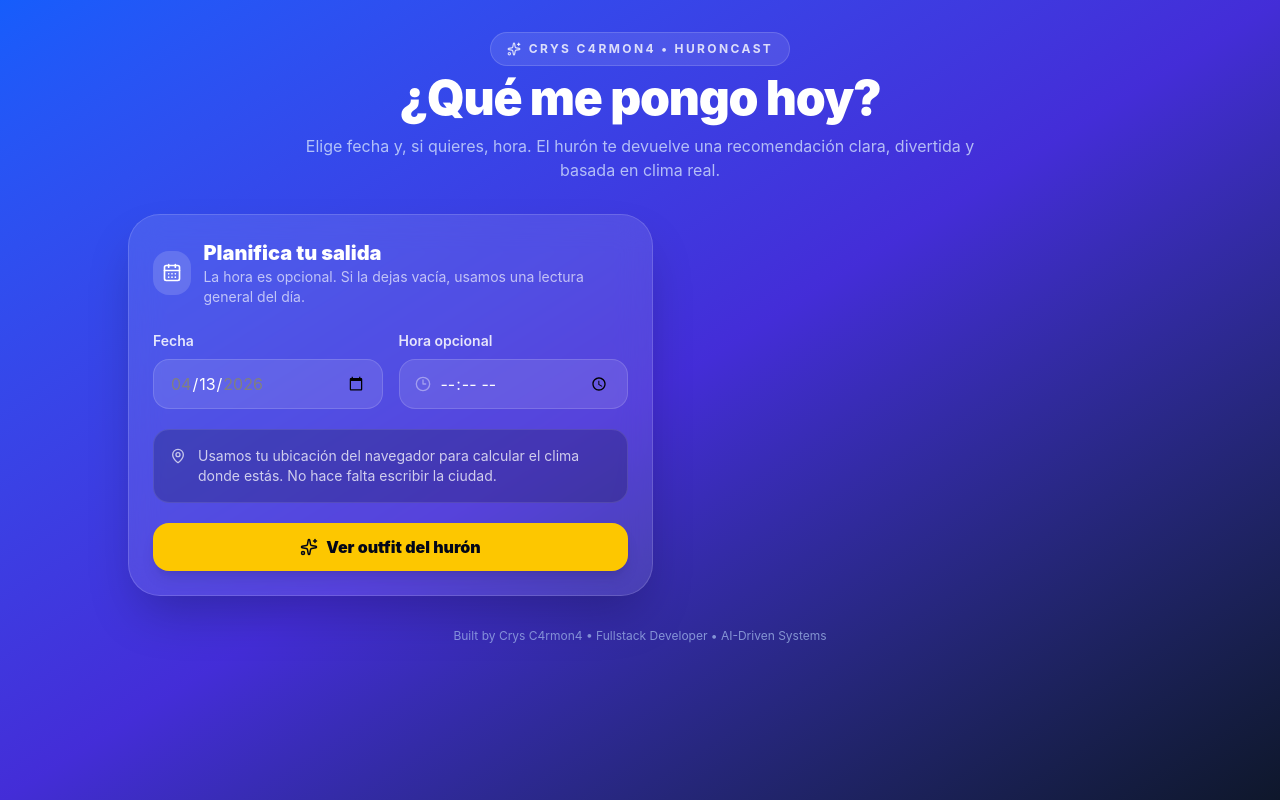
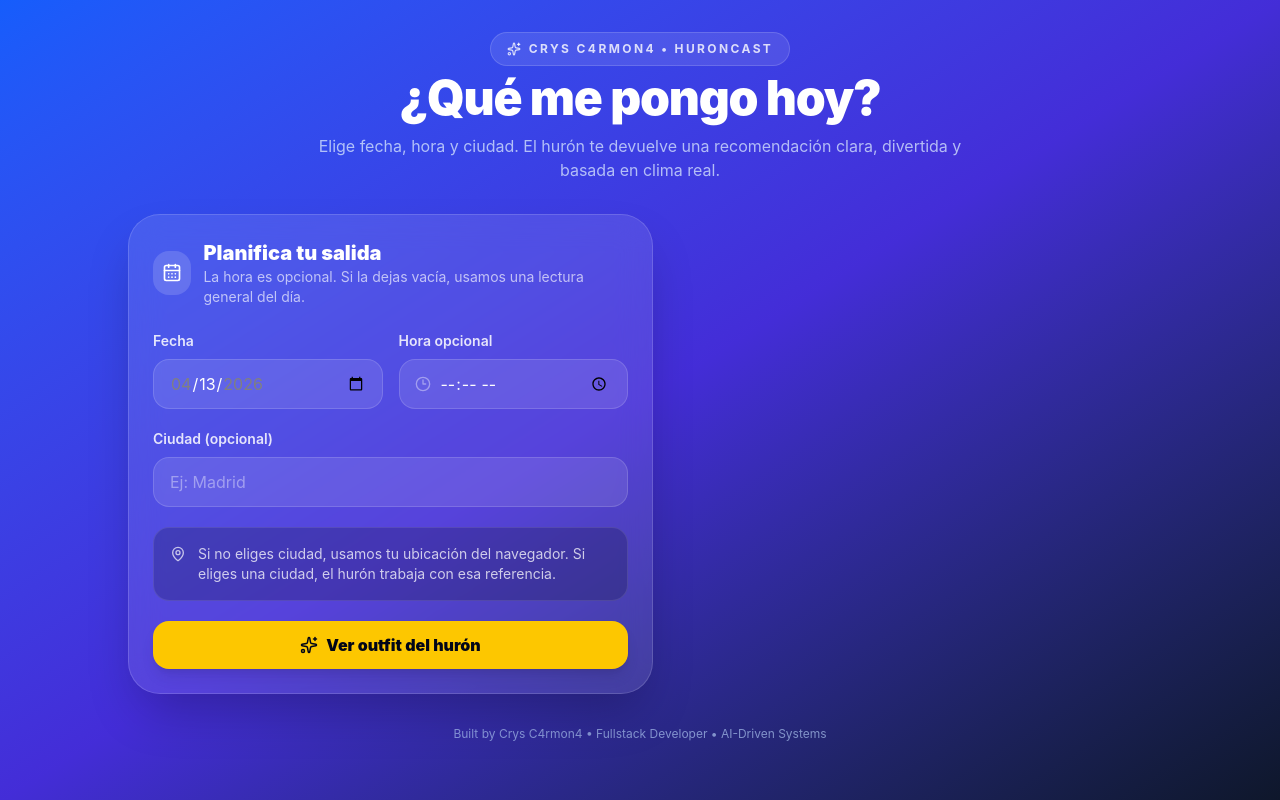
Before and after one commit to crysc4rmon4-web/HuronCast, a Next.js app: page / in a window 1280 px wide. Built offline with nearby package versions, Linux system fonts and the light colour scheme.

Commit message:
feat: add city search with fallback to geolocation

```diff
--- a/src/components/WeatherPlanner.tsx
+++ b/src/components/WeatherPlanner.tsx
@@ -4,6 +4,7 @@ import { useMemo, useState } from "react";
 import { CalendarDays, Clock3, Sparkles, MapPin } from "lucide-react";
 import { useWeather } from "../hooks/useWeather";
 import HuronDisplay from "./HuronDisplay";
+import { searchCity, type CityResult } from "../lib/geocoding";
 
 function toDateInputValue(date: Date) {
   const year = date.getFullYear();
@@ -24,15 +25,34 @@ export default function WeatherPlanner() {
   const today = useMemo(() => new Date(), []);
   const [date, setDate] = useState(toDateInputValue(today));
   const [time, setTime] = useState("");
+  const [cityQuery, setCityQuery] = useState("");
+  const [results, setResults] = useState<CityResult[]>([]);
+  const [selectedCity, setSelectedCity] = useState<CityResult | null>(null);
 
   const minDate = useMemo(() => toDateInputValue(new Date()), []);
   const maxDate = useMemo(() => toDateInputValue(addDays(new Date(), 16)), []);
 
+  async function handleCitySearch(value: string) {
+    setCityQuery(value);
+    setSelectedCity(null);
+
+    if (value.trim().length < 2) {
+      setResults([]);
+      return;
+    }
+
+    const res = await searchCity(value);
+    setResults(res);
+  }
+
   async function handleSubmit(e: React.FormEvent<HTMLFormElement>) {
     e.preventDefault();
+
     await runForecast({
       date,
       time: time.trim() ? time : undefined,
+      lat: selectedCity?.latitude,
+      lon: selectedCity?.longitude,
     });
   }
 
@@ -48,7 +68,7 @@ export default function WeatherPlanner() {
             ¿Qué me pongo hoy?
           </h1>
           <p className="mx-auto mt-3 max-w-2xl text-sm text-blue-100/75 sm:text-base">
-            Elige fecha y, si quieres, hora. El hurón te devuelve una recomendación clara, divertida y basada en clima real.
+            Elige fecha, hora y ciudad. El hurón te devuelve una recomendación clara, divertida y basada en clima real.
           </p>
         </header>
 
@@ -102,11 +122,44 @@ export default function WeatherPlanner() {
                 </label>
               </div>
 
+              <div className="space-y-2">
+                <span className="block text-sm font-semibold text-white/85">
+                  Ciudad (opcional)
+                </span>
+
+                <input
+                  type="text"
+                  placeholder="Ej: Madrid"
+                  value={cityQuery}
+                  onChange={(e) => handleCitySearch(e.target.value)}
+                  className="w-full rounded-2xl border border-white/15 bg-white/10 px-4 py-3 text-white outline-none transition placeholder:text-white/40 focus:border-white/30 focus:bg-white/15"
+                />
+
+                {results.length > 0 && (
+                  <div className="max-h-44 overflow-y-auto rounded-2xl border border-white/10 bg-slate-950/60">
+                    {results.map((c) => (
+                      <button
+                        key={`${c.name}-${c.latitude}-${c.longitude}`}
+                        type="button"
+                        onClick={() => {
+                          setSelectedCity(c);
+                          setCityQuery(`${c.name}, ${c.country}`);
+                          setResults([]);
+                        }}
+                        className="w-full border-b border-white/5 px-4 py-3 text-left text-sm text-white/90 transition hover:bg-white/10 last:border-b-0"
+                      >
+                        {c.name}, {c.country}
+                      </button>
+                    ))}
+                  </div>
+                )}
+              </div>
+
               <div className="rounded-2xl border border-white/10 bg-slate-950/20 p-4 text-sm text-white/75">
                 <div className="flex items-start gap-3">
                   <MapPin size={16} className="mt-0.5 shrink-0 text-white/70" />
                   <p>
-                    Usamos tu ubicación del navegador para calcular el clima donde estás. No hace falta escribir la ciudad.
+                    Si no eliges ciudad, usamos tu ubicación del navegador. Si eliges una ciudad, el hurón trabaja con esa referencia.
                   </p>
                 </div>
               </div>
@@ -126,7 +179,9 @@ export default function WeatherPlanner() {
             {loading && (
               <div className="flex w-full max-w-lg flex-col items-center justify-center rounded-[2rem] border border-white/15 bg-white/10 p-10 text-center shadow-2xl backdrop-blur-lg">
                 <span className="mb-4 text-7xl">🦦</span>
-                <h3 className="text-2xl font-black">El hurón está analizando el clima...</h3>
+                <h3 className="text-2xl font-black">
+                  El hurón está analizando el clima...
+                </h3>
                 <p className="mt-2 text-sm text-white/70">
                   Mirando temperatura, viento, lluvia y todo lo que hace falta para salir bien vestido.
                 </p>
--- a/src/hooks/useWeather.ts
+++ b/src/hooks/useWeather.ts
@@ -5,6 +5,8 @@ import { getHuronAdvice, type HuronResponse } from "../lib/engine";
 type ForecastRequest = {
   date: string;
   time?: string;
+  lat?: number;
+  lon?: number;
 };
 
 function getPosition(): Promise<GeolocationPosition> {
@@ -18,17 +20,24 @@ export function useWeather() {
   const [loading, setLoading] = useState(false);
   const [error, setError] = useState<string | null>(null);
 
-  const runForecast = async ({ date, time }: ForecastRequest) => {
+  const runForecast = async ({ date, time, lat, lon }: ForecastRequest) => {
   setLoading(true);
   setError(null);
 
   try {
+    let latitude = lat;
+    let longitude = lon;
+
+    // fallback GPS si no hay ciudad
+    if (!latitude || !longitude) {
       const position = await getPosition();
-      const { latitude, longitude } = position.coords;
+      latitude = position.coords.latitude;
+      longitude = position.coords.longitude;
+    }
 
     const weatherRaw = await getWeatherData(
-        latitude,
-        longitude,
+      latitude!,
+      longitude!,
       date,
       time
     );
--- /dev/null
+++ b/src/lib/geocoding.ts
@@ -0,0 +1,29 @@
+const GEO_URL = "https://geocoding-api.open-meteo.com/v1/search";
+
+export type CityResult = {
+  name: string;
+  country: string;
+  latitude: number;
+  longitude: number;
+};
+
+export async function searchCity(query: string): Promise<CityResult[]> {
+  if (!query || query.length < 2) return [];
+
+  const res = await fetch(
+    `${GEO_URL}?name=${encodeURIComponent(query)}&count=5&language=es&format=json`
+  );
+
+  if (!res.ok) return [];
+
+  const data = await res.json();
+
+  if (!data.results) return [];
+
+  return data.results.map((c: any) => ({
+    name: c.name,
+    country: c.country,
+    latitude: c.latitude,
+    longitude: c.longitude,
+  }));
+}
```
Lines whose indentation alone changed are shown as unchanged.
